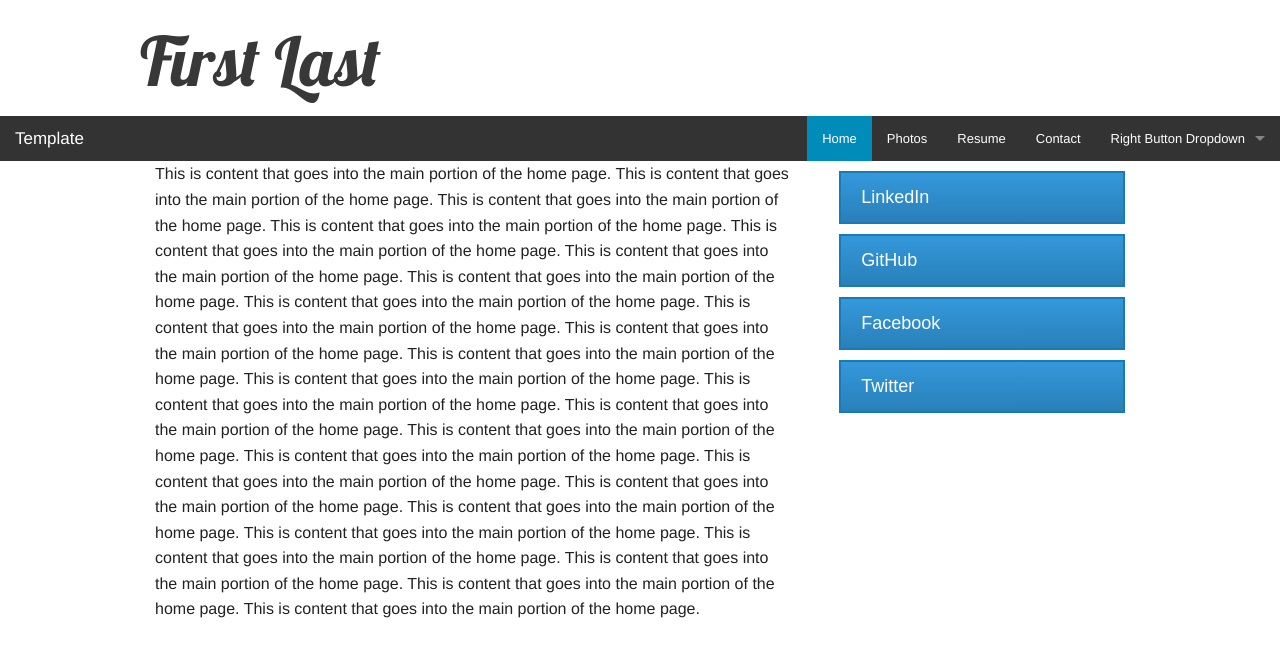
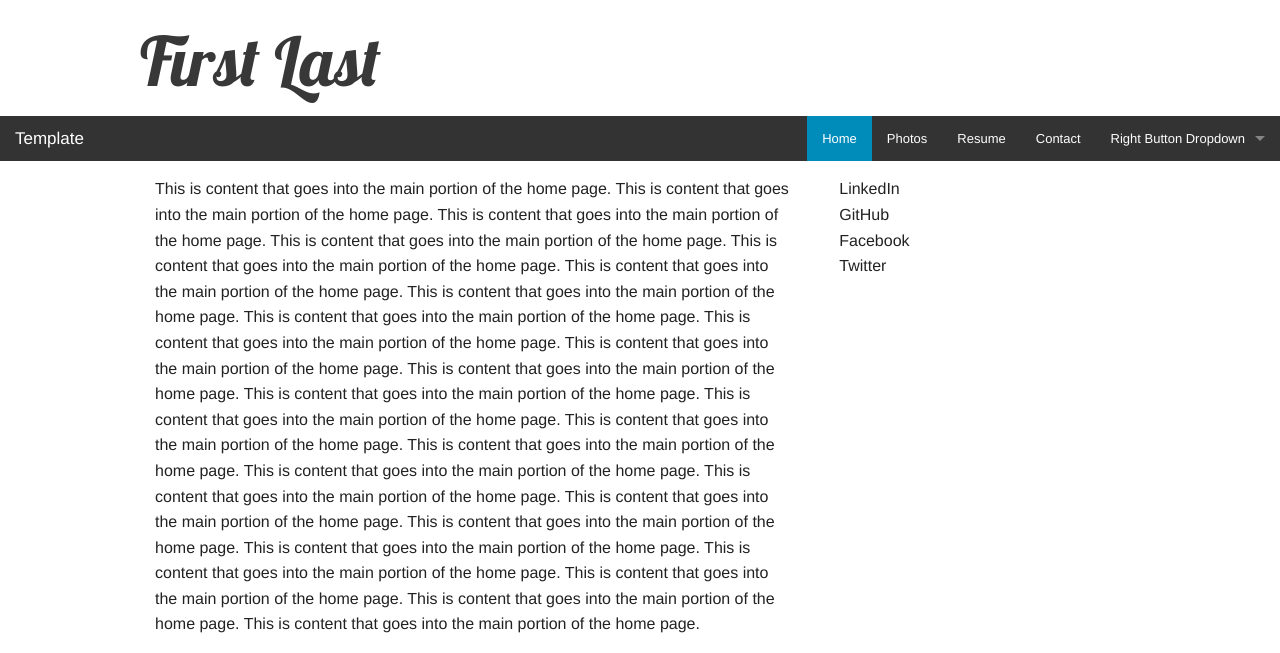
Before and after one commit to brandon-foster/template-1, a PHP site: page /index.php in a window 1280 px wide. Shown: the top 653 px of the page. Run offline with PHP 8.4, Linux system fonts and the light colour scheme; some web fonts are replaced.

Commit message:
main navigation margin-botton

```diff
--- a/css/main.css
+++ b/css/main.css
@@ -34,34 +34,12 @@ body {
 	list-style-type: none;
 }
 
-.btn {
-	background: #3498db;
-	background-image: -webkit-linear-gradient(top, #3498db, #2980b9);
-	background-image: -moz-linear-gradient(top, #3498db, #2980b9);
-	background-image: -ms-linear-gradient(top, #3498db, #2980b9);
-	background-image: -o-linear-gradient(top, #3498db, #2980b9);
-	background-image: linear-gradient(to bottom, #3498db, #2980b9);
-	/* #2980b9 */
-	-webkit-border-radius: 0;
-	-moz-border-radius: 0;
-	border-radius: 0px;
-	border: 2px solid #187bb8;
-	font-family: Arial;
-	color: #ffffff;
-	font-size: 18px;
-	padding: 10px 20px 10px 20px;
-	text-decoration: none;
-	/* added by brandon */
-	margin-top: 10px;
+/* END BUTTON */
+
+/* FOUNDATION MODIFICATIONS */
+
+#main-nav-row {
+	margin-bottom: 15px;
 }
 
-.btn:hover {
-	background: #3cb0fd;
-	background-image: -webkit-linear-gradient(top, #3cb0fd, #3498db);
-	background-image: -moz-linear-gradient(top, #3cb0fd, #3498db);
-	background-image: -ms-linear-gradient(top, #3cb0fd, #3498db);
-	background-image: -o-linear-gradient(top, #3cb0fd, #3498db);
-	background-image: linear-gradient(to bottom, #3cb0fd, #3498db);
-	text-decoration: none;
-}
-/* END BUTTON */
+/******************************/
--- a/includes/nav-include.php
+++ b/includes/nav-include.php
@@ -1,4 +1,5 @@
 <!-- see ../js/nav.js -->
+<div clas="row" id="main-nav-row">
 	<nav class="top-bar" data-topbar>
 		<ul class="title-area">
 			<li class="name"><h1>
@@ -32,3 +33,4 @@
 			</ul>
 		</section>
 	</nav>
+</div>
```
Lines whose indentation alone changed are shown as unchanged.
